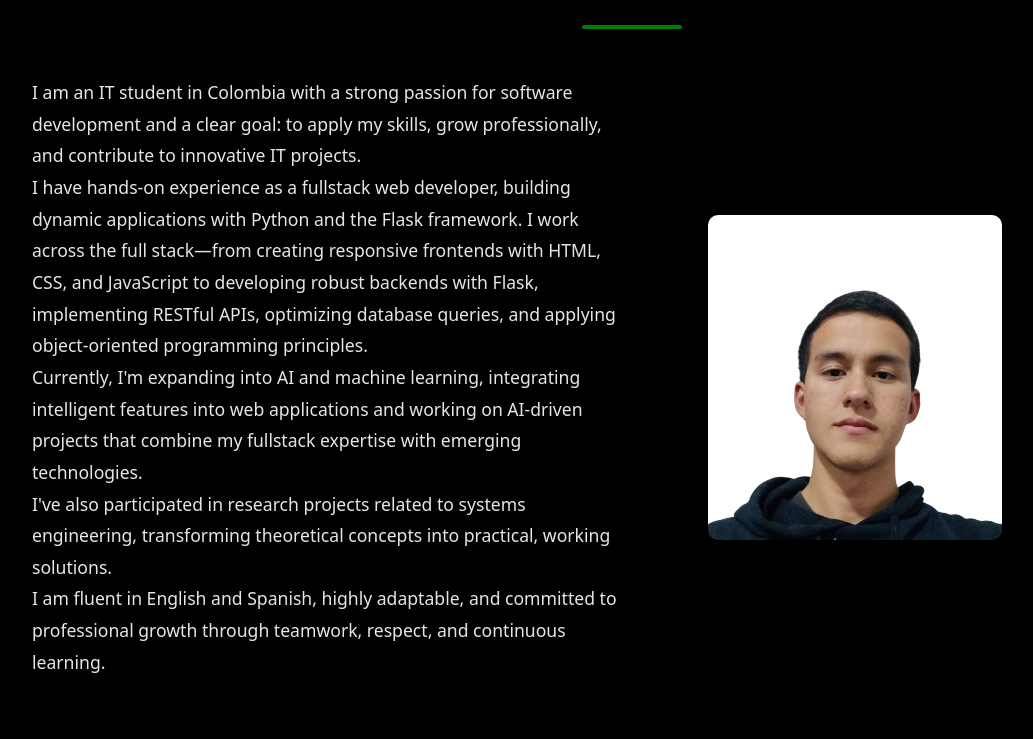
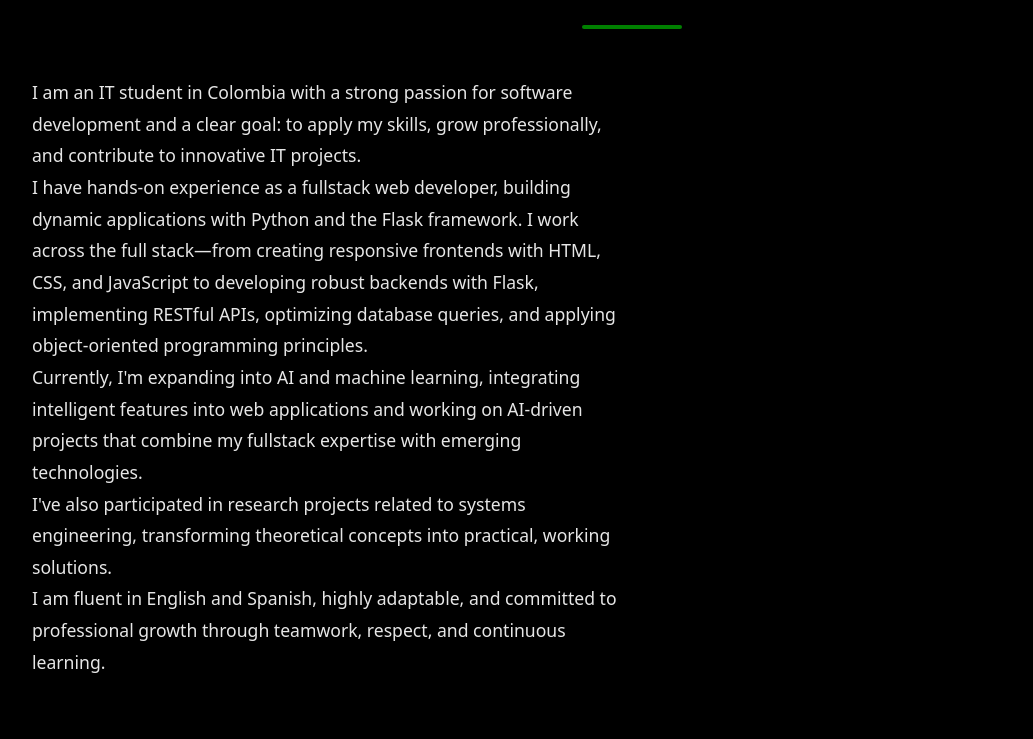
Before and after one commit to Sanchochx/sanchodev-portfolio-flask, a Flask app: page / in a window 1280 px wide. Shown: the part 1144-1883 px from the top of the page, without its empty margins (8-1041 px from the left). Run offline with Flask 3, Linux system fonts and the light colour scheme.

Commit message:
Picture removed

```diff
--- a/templates/index.html
+++ b/templates/index.html
@@ -42,9 +42,6 @@
                 <br>
                 I am fluent in English and Spanish, highly adaptable, and committed to professional growth through teamwork, respect, and continuous learning.
                 </p>
-            </div>
-            <div class="about-image fade-right">
-                <img src="{{ url_for('static', filename='images/foto_ssm.jpg') }}" alt="foto_ssm">
             </div>
         </div>
     </div>
```
Also changed, not shown: static/images/foto_ssm.jpg (deleted).
